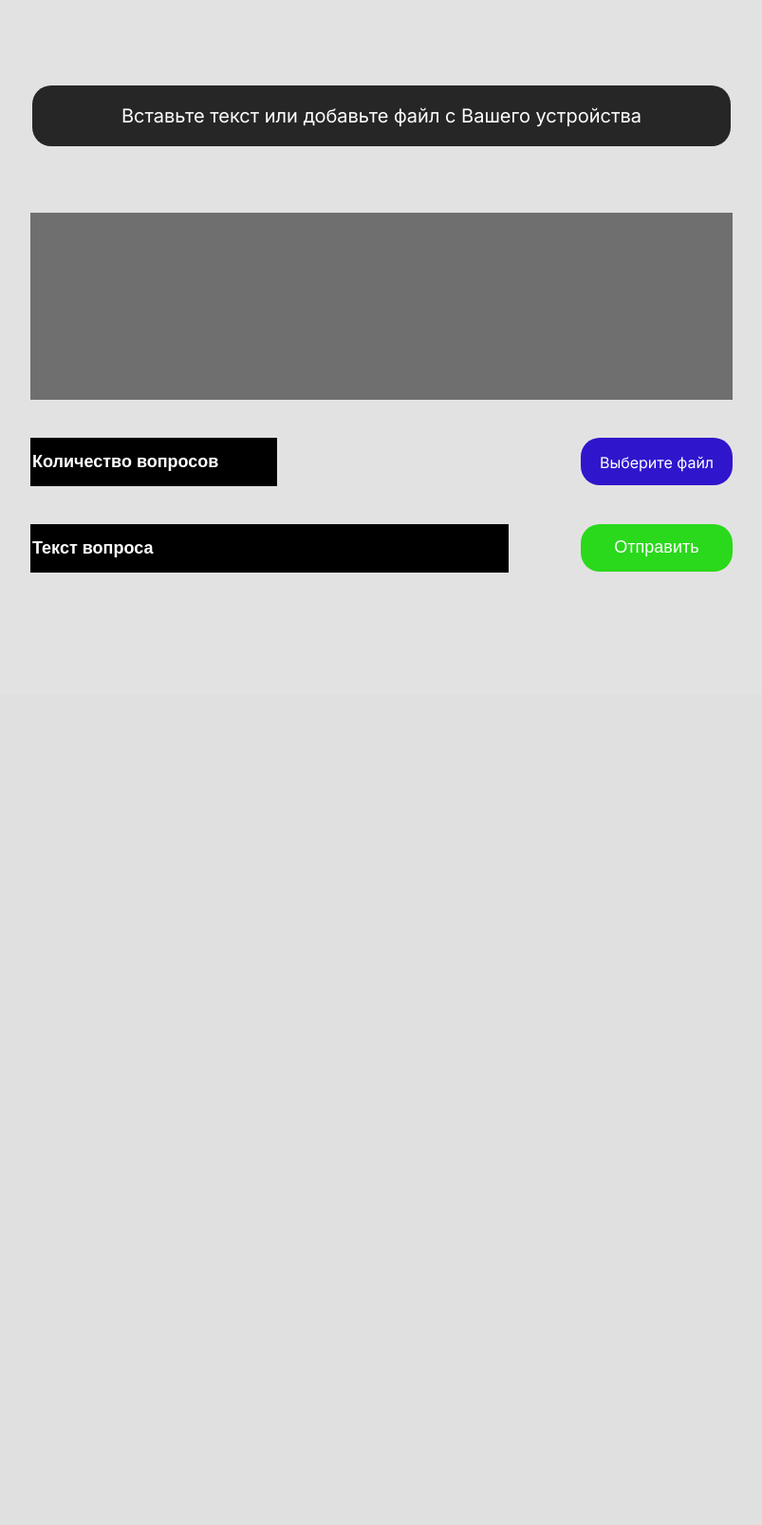
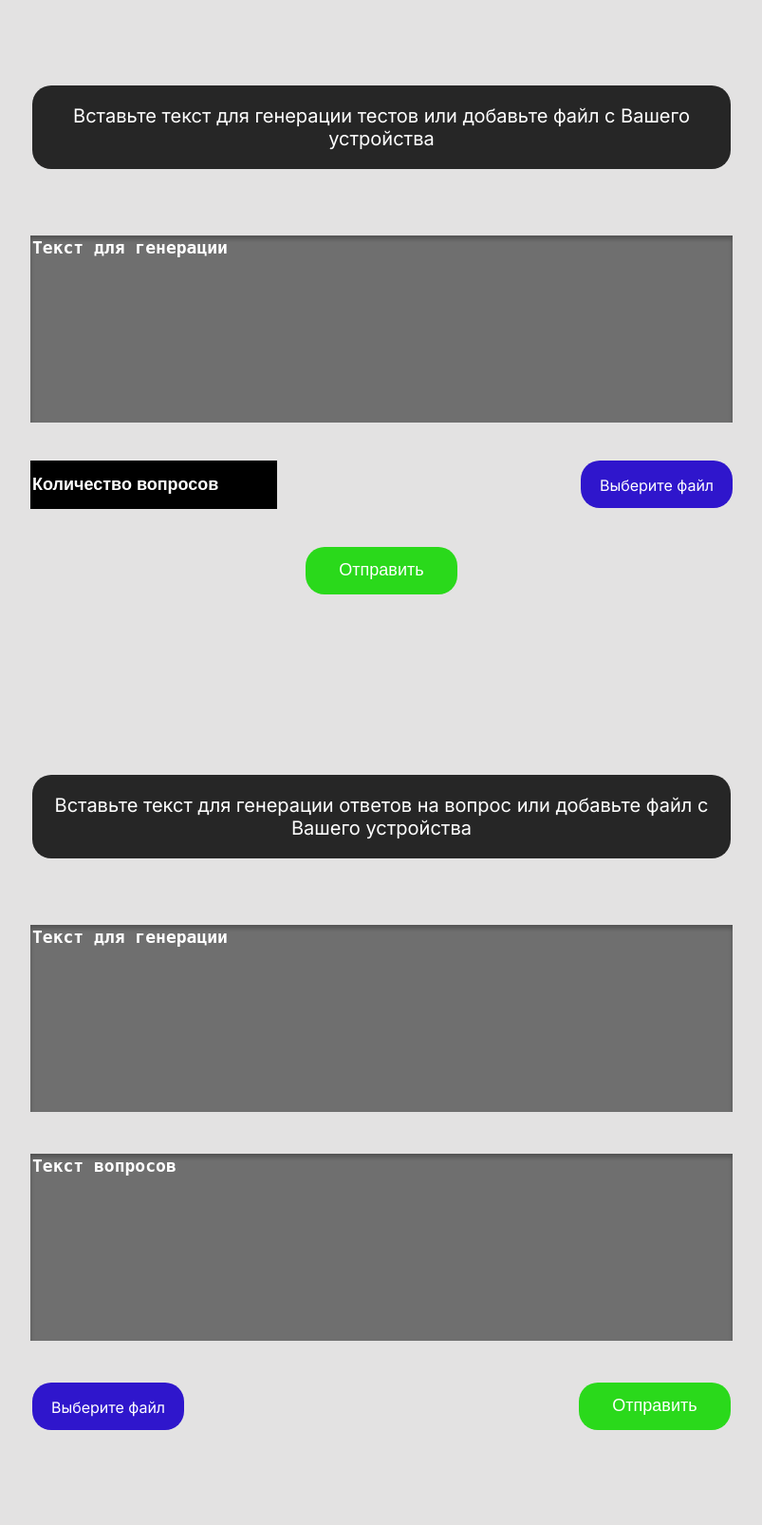
Before and after one commit to Semen-Zharkov/code-website, a Flask app: page /request in a window 1280 px wide. Shown: the part 69-1675 px from the top of the page at 95% size, without its empty margins (238-1041 px from the left). Before the commit the page ends 672 px from the top, so only its background shows below. Run offline with Flask 3, Linux system fonts and the light colour scheme; parts of the project's set-up code (start-up, migrations or seed data) failed here and were passed over; some web fonts are replaced.

Commit message:
Modify css and html and img

```diff
--- a/static/style.css
+++ b/static/style.css
@@ -159,29 +154,34 @@ h2{
 .body-request{
     background-color: #E3E2E2;
 }
-/*Стили для формы */
+
+/*Стили для формы генерации тестов*/
 .form-title{
     display: inline-block;
     margin: 0;
     padding: 0;
     padding: 20px 0px;
     margin-top: 90px;
+    margin-bottom: 70px;
     border-radius: 20px;
     background-color: #262626;
     font-size: 20px;
     font-weight: 400;
     width: 736px;
 }
+
 .form-text-generation{
     display: flex;
     justify-content: center;
-    margin-top: 70px;
+    margin-bottom: 40px;
 }
 textarea{
+    font-size: 18px;
     width: 736px;
     height: 193px;
     border-style: none;
     background-color: #6F6F6F;
+    box-shadow: 0px 4px 4px 0px rgba(0, 0, 0, 0.25) inset;
     color: #fff;
     resize: none;
 }
@@ -207,7 +207,6 @@ input[name="text-number-of-questions"]{
     flex-wrap: wrap;
     justify-content: center;
     align-content: space-between;
-    margin-top: 40px;
     min-width: 736px;
 }
 input[name="file"]{
@@ -265,5 +264,50 @@ input[name="send"]{
 
 }
 #gen_que_output{
-color: black;
+    display: flex;
+    margin: 0  auto;
+    margin-top: 40px;
+    margin-bottom: 60px;
+    color: #fff;
+    width: 678px;
+    padding: 0px 30px;
+    background-color: #6F6F6F;
+    box-shadow: 0px 4px 4px 0px rgba(0, 0, 0, 0.25) inset;
 }
+
+/* Форма генерации ответов на вопрос */
+input[name="sends"]{
+    width:160px;
+    height:50px;
+    border-radius:20px;
+    background:#2AD91B;
+    border-style: none;
+    color:#fff;
+    font-size:18px;
+    cursor:pointer;
+
+}
+textarea[name="text_question"]{
+    margin-bottom: 40px;
+
+}
+.text_question{
+    margin-bottom: 40px;
+}
+.input_file_question{
+    display: flex;
+    flex-wrap: wrap;
+    justify-content: center;
+    gap: 416px;
+    margin-bottom: 40px;
+}
+#answer_output{
+    display: flex;
+    margin: 0  auto;
+    margin-bottom: 60px;
+    color: #fff;
+    width: 678px;
+    padding: 0px 30px;
+    background-color: #6F6F6F;
+    box-shadow: 0px 4px 4px 0px rgba(0, 0, 0, 0.25) inset;
+}
--- a/templates/index.html
+++ b/templates/index.html
@@ -25,13 +25,13 @@
     <main>
         <section class="main-promo">
             <span class="commonGigaShad">
-                <h1 class="learningWithGigaShad"> Обучение с GigaShad - это легко ! </h1>
+                <p class="learningWithGigaShad"> Обучение с GigaShad - это легко ! </p>
             </span>
             <span class="promoTable">
                 <p class="fullText">
                     Наш сервис поможет Вам в<br> обучении. GigaShad преобразует<br> Ваш текст, учебный материал в<br> тесты для успешной подготовки<br>
                 </p>
-                <a class="btn-promo" href='/request' class="button"> Поехали ! </a>
+                <a class="btn-promo" href='/request' class="button"> <p>Поехали!</p> </a>
             </span>
         </section>
 
--- a/templates/request.html
+++ b/templates/request.html
@@ -21,9 +21,9 @@
     <main>
         <section class="form">
             <form action="/process_file" method="post" enctype="multipart/form-data">
-              <p class="form-title"> Вставьте текст или добавьте файл с Вашего устройства </p>
+              <p class="form-title"> Вставьте текст для генерации тестов или добавьте файл с Вашего устройства </p>
               <div class="form-text-generation">
-                <textarea name="text-generation" placeholder="Текст для генерации"> </textarea>
+                <textarea name="text-generation" placeholder="Текст для генерации"></textarea>
               </div>
               <div class="container-doc">
                 <input type="text" name="text-number-of-questions" placeholder="Количество вопросов">
@@ -33,13 +33,33 @@
                 </div>
               </div>
               <div class="text-questions">
-                <input type="text" name="text-questions" placeholder="Текст вопроса">
                 <input type="submit" name="send" value="Отправить">
               </div>
             </form>
         </section>
-        <div id="gen_que_output"></div>
+        <div id="gen_que_output"></div> <!-- Див для вывода тестов -->
         <script src="static/output.js" type="text/javascript" charset="utf-8"></script>
+        <section class="form_question">
+          <form action="#" method="post" enctype="multipart/form-data">
+            <p class="form-title"> Вставьте текст для генерации ответов на вопрос или добавьте файл с Вашего устройства </p>
+            <div class="form-text">
+              <textarea name="text_question" placeholder="Текст для генерации"></textarea>
+            </div>
+            <div class="form-text_question">
+              <textarea name="text_question" placeholder="Текст вопросов"></textarea>
+            </div>
+            <div class="input_file_question">
+              <div class="input-file">
+                <input type="file" name="file", accept=".docx, .doc, .pdf, .txt, .zip">
+                <label for="file"><span> Выберите файл </span> </label>
+              </div>
+              <input type="submit" name="send" value="Отправить">
+            </div>
+            <div class="text-questions">
+            </div>
+          </form>
+        </section>
+        <div id="answer_output"></div> <!-- Див для вывода ответов на вопросы-->
     </main>
     <footer class="main-footer">
     </footer>
```
Also changed, not shown: other parts of static/style.css (+22 -27 lines), static/IMG/background.png.
